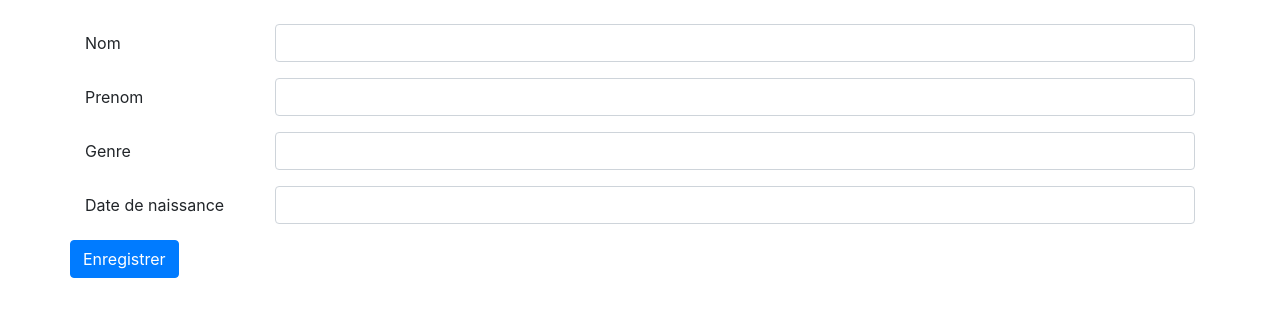
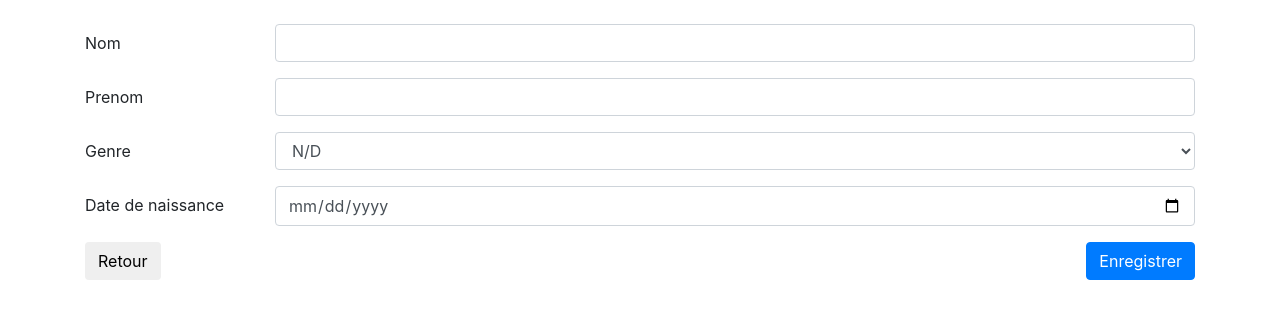
Before and after one commit to 4ine/agenda_en_ligne, a PHP site: page /client_edit.php in a window 1280 px wide. Shown: the part 56-375 px from the top of the page. Run offline with PHP 8.4, Linux system fonts and the light colour scheme.

Commit message:
update client edit

```diff
--- a/client_edit.php
+++ b/client_edit.php
@@ -1,8 +1,9 @@
 <?php
 session_start();
 include('connect.php');
+include('genre.php');
 if($_POST){
-
+  print_r($_POST);exit;
 }
 
 include('partials/header.php');
@@ -23,18 +24,30 @@ include('partials/header.php');
   <div class="form-group row">
     <label for="genre" class="col-2 col-form-label">Genre</label>
     <div class="col-10">
-      <input class="form-control" type="text" name="genre" value="" id="genre">
+      <select name="genre" class="form-control" id="genre">
+           <option>N/D</option>
+           <?php foreach($arrayGenre as $cle => $genre): ?>
+             <option value='<?php echo $cle ?>'><?php echo $genre ?></option>
+           <?php endforeach; ?>
+      </select>
     </div>
   </div>
 
   <div class="form-group row">
     <label for="date_de_naissance" class="col-2 col-form-label">Date de naissance</label>
     <div class="col-10">
-      <input class="form-control" type="text" name="date_de_naissance" value="" id="date_de_naissance">
+      <input class="form-control" type="date" name="date_de_naissance" value="" id="date_de_naissance">
     </div>
   </div>
   <div class="form-group row">
-    <button type="submit" class="btn btn-primary">Enregistrer</button>
+      <div class="col-md-6">
+        <a href="client.php">
+          <button type="button" class="btn btn-default">Retour</button>
+        </a>
+      </div>
+    <div class="col-md-6 text-right">
+      <button type="submit" class="btn btn-primary">Enregistrer</button>
+    </div>
   </div>
 </form>
 <?php
--- /dev/null
+++ b/genre.php
@@ -0,0 +1,7 @@
+<?php
+// on crée un tableau contenant la liste des genres (clé => valeur)
+$arrayGenre = [
+  1 => 'femme',
+  2 => 'homme',
+  3 => 'autre',
+];
```
Also changed, not shown: client.php (+2 -7 lines), docs/lesson-2018_03_01.md (+25 -2 lines).
